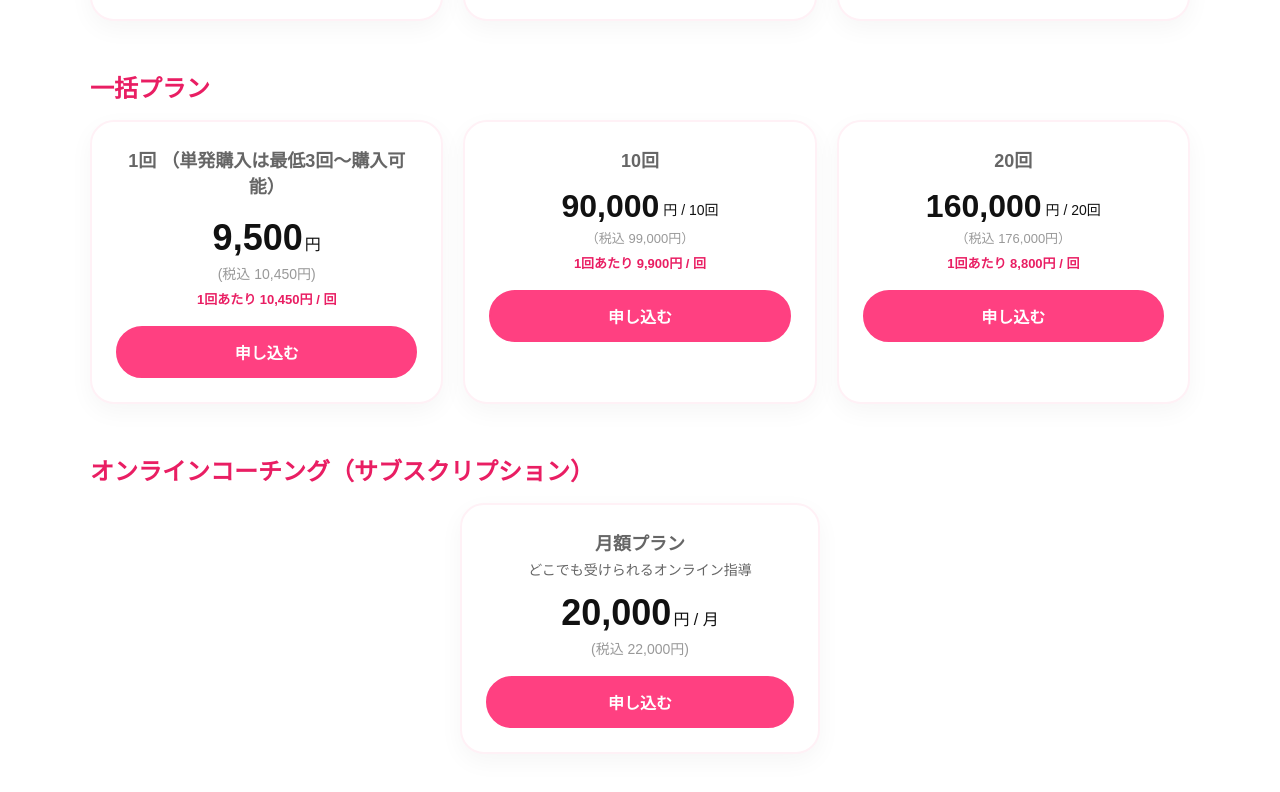
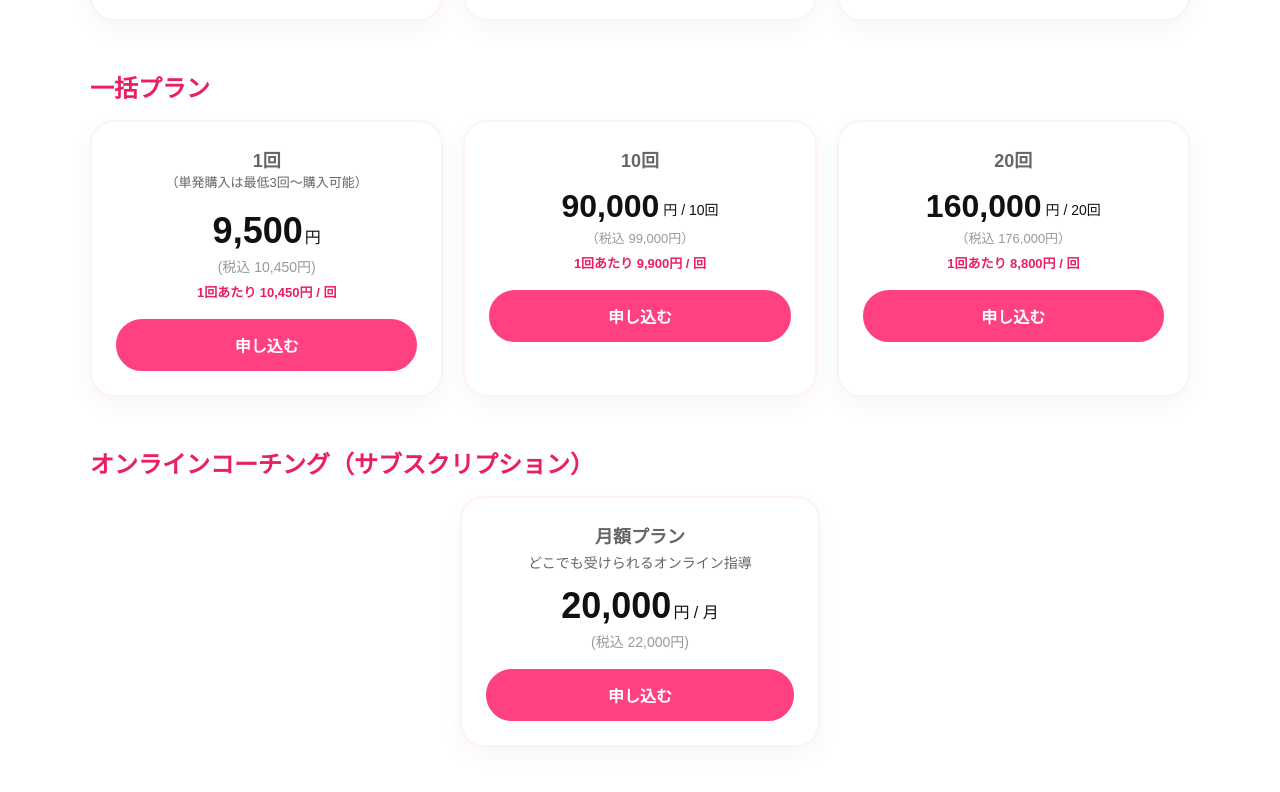
Before and after one commit to sparklingLASER/luka-web, a Next.js app: page / in a window 1280 px wide. Shown: the part 3686-4478 px from the top of the page. Built offline with nearby package versions, Linux system fonts and the light colour scheme.

Commit message:
Update page.jsx

```diff
--- a/app/page.jsx
+++ b/app/page.jsx
@@ -619,10 +619,13 @@ export default function HomePage() {
                 boxShadow: '0 8px 24px rgba(0,0,0,0.04)',
               }}
             >
-              <div style={{ fontSize: 18, fontWeight: 700, color: '#666', marginBottom: 18 }}>
-                1回
-                （単発購入は最低3回〜購入可能）
-              </div>
+              <div style={{ fontSize: 18, fontWeight: 700, color: '#666', textAlign: 'center' }}>
+  1回
+</div>
+<div style={{ fontSize: 13, fontWeight: 500, color: '#666', textAlign: 'center', marginBottom: 18 }}>
+  （単発購入は最低3回〜購入可能）
+</div>
+
               <div style={{ fontSize: 36, fontWeight: 800, color: '#111', lineHeight: 1.2 }}>
                 9,500
                 <span style={{ fontSize: 16, fontWeight: 500, marginLeft: 2 }}>円</span>
```
